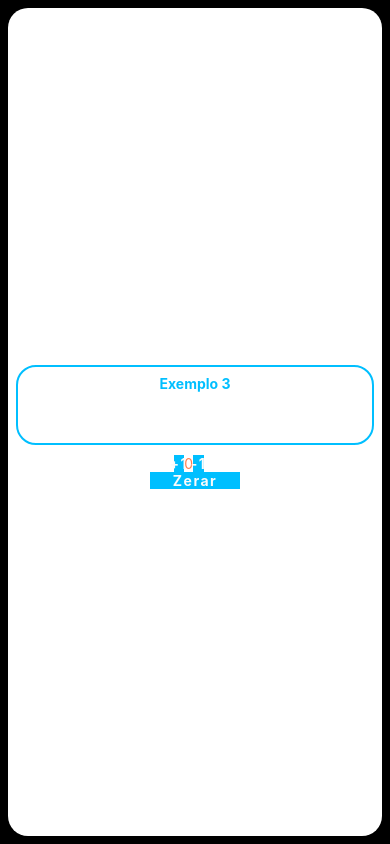
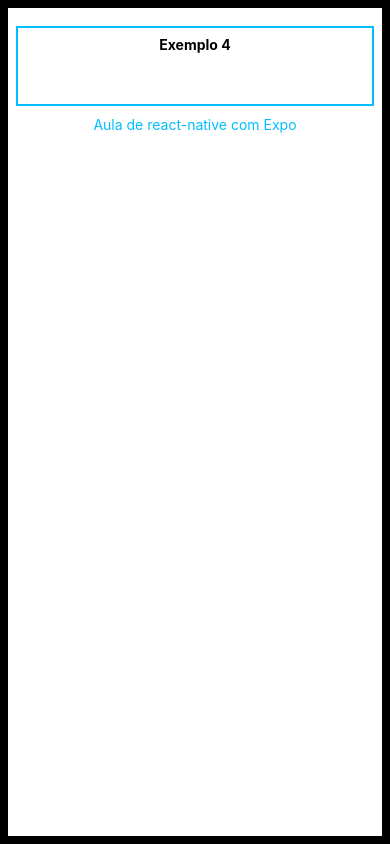
Before and after one commit to lidiasilva10/aula-introducao-expo, a React Native app: screen / in a window 390 px wide. Built offline with nearby package versions, Linux system fonts and the light colour scheme; what react-native-responsive-fontsize would draw is missing.

Commit message:
Atividade 04
dia 09.04.25

```diff
--- a/App.js
+++ b/App.js
@@ -6,7 +6,8 @@
 // Exemplos
 // import Exemplo1 from './src/exemplos/ex-01';
 // import Exemplo2 from './src/exemplos/ex-02';
-import Exemplo3 from './src/exemplos/ex-03';
+//import Exemplo3 from './src/exemplos/ex-03';
+import Exemplo4 from './src/exemplos/ex-4';
 
 // Atividades
 // import Atividade1 from './src/atividades/atividade-1';
@@ -14,10 +15,11 @@
 
 
 
+
 export default function App() {
   return (
     <View style={styles.container}>
-      <Exemplo3/>
+      <Exemplo4/>
       <StatusBar style="light" />
     </View>
   );
--- a/src/exemplos/ex-03/styles.js
+++ b/src/exemplos/ex-03/styles.js
@@ -9,8 +9,7 @@
         alignItems: 'center',
         borderRadius: 20,
         display:'flex',
-        //
-        justifyContent:'center',
+        //         justifyContent:'center',
         alignItems: 'center',
     },
     titulo: {
--- /dev/null
+++ b/src/exemplos/ex-4/index.js
@@ -0,0 +1,18 @@
+import { useState  } from 'react';
+import {View, Text, TextInput } from 'react-native';
+
+import styles from './styles';
+
+function Exemplo4 (){
+
+    const [txtInserido, setTxtInserido] = useState('');
+    return (
+        <View style={styles.container}>
+            <Text style={styles.titulo}>Exemplo 4</Text>
+            <Text style={styles.texto}>Aula de react-native com Expo</Text>
+            <TextInput sttyle= {styles.input} />
+        </View>
+    );
+}
+
+export default Exemplo4;
--- /dev/null
+++ b/src/exemplos/ex-4/styles.js
@@ -0,0 +1,38 @@
+import { StyleSheet} from 'react-native';
+import { RFPercentage } from 'react-native-responsive-fontsize';
+
+const styles = StyleSheet.create ({
+    container: {
+        backgroundColor: '#ffff',
+        padding:8,
+        flex: 1,
+        alignItems: 'center',
+    },
+    titulo: {
+        fontSize: RFPercentage(3),
+        fontWeight: 'bold',
+        borderWidth: 2,
+        borderColor: 'deepskyblue',
+        marginTop: 10,
+        marginBottom: 10,
+        padding: 8,
+        width: '100%',
+        height: 80,
+        textAlign: 'center',
+        textAlignVertical: 'center',
+    },
+    texto: {
+       fontSize: RFPercentage (2.2),
+       color: 'deepskyblue',
+
+    },
+    input: {
+        borderWidth: RFPercentage(0.2),
+        width: '100%',
+        fontSize: RFPercentage(2),
+        margin: RFPercentage (2),
+        borderRadius: RFPercentage(2),
+    },
+});
+
+export default styles;
```
